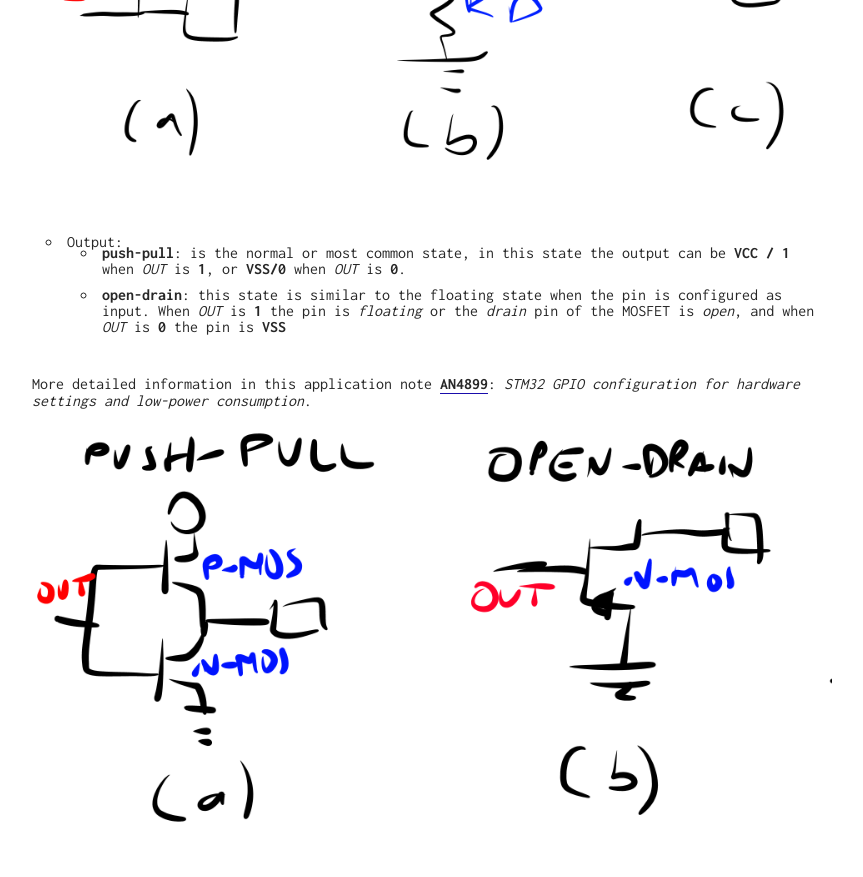
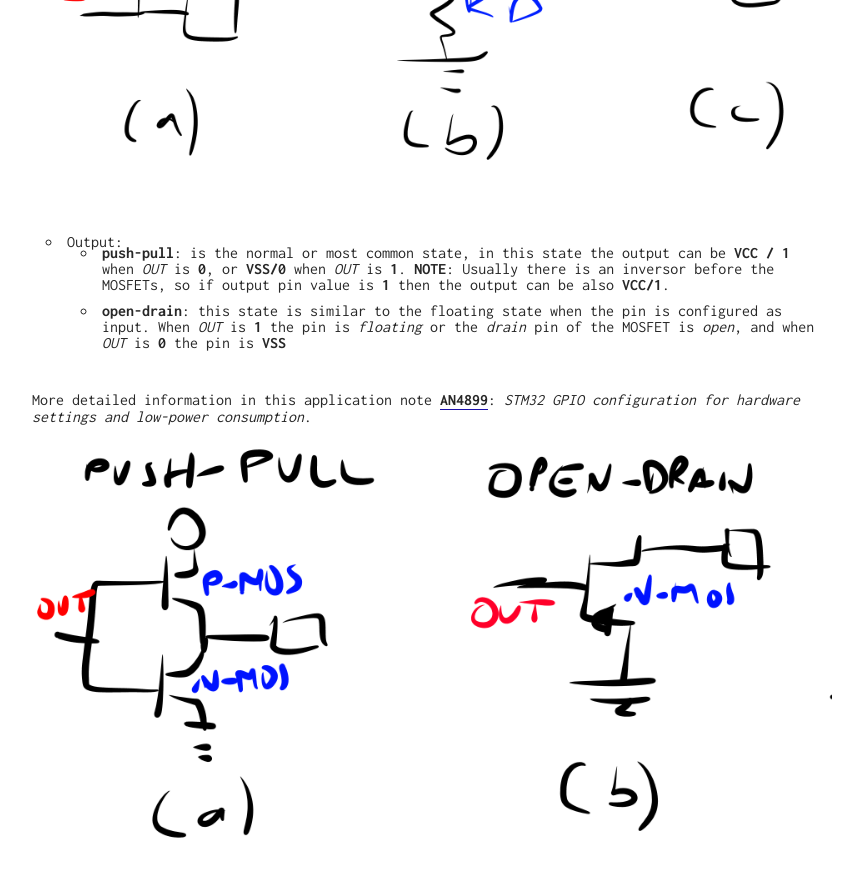
Before and after one commit to daleonpz/baremetallics, a Jekyll site: the page built from _posts/programming/2019-03-18-GPIO.md, in a window 1280 px wide and 900 px high, scrolled down 1503 px. Shown: the top 877 px of the window, without its empty margins (208-1071 px from the left). Built offline with Jekyll 4.4.1, drawn with Linux system fonts in a browser that asks for light colours; a script that is not in the unit is left out.

Commit message:
fixed post

```diff
--- a/_posts/programming/2019-03-18-GPIO.md
+++ b/_posts/programming/2019-03-18-GPIO.md
@@ -24,7 +24,7 @@ The I/O pins can have **several states**:
 ![Input states](/images/posts/gpio_inputs.png)
 
 - Output:
-    - **push-pull**: is the normal or most common state, in this state the output can be **VCC / 1** when _OUT_ is **1**, or  **VSS/0** when _OUT_ is **0**.
+    - **push-pull**: is the normal or most common state, in this state the output can be **VCC / 1** when _OUT_ is **0**, or  **VSS/0** when _OUT_ is **1**. **NOTE**: Usually there is an inversor before the MOSFETs, so if output pin value is **1** then the output can be also **VCC/1**.
     - **open-drain**: this state is similar to the floating state when the pin is configured as input. When _OUT_ is **1** the pin is _floating_ or the _drain_ pin of the MOSFET is _open_, and when _OUT_ is **0** the pin is **VSS**
 
 More detailed information in this application note [AN4899](https://comm.eefocus.com/media/download/index/id-1013834): _STM32 GPIO configuration for hardware settings and low-power consumption_.
```
